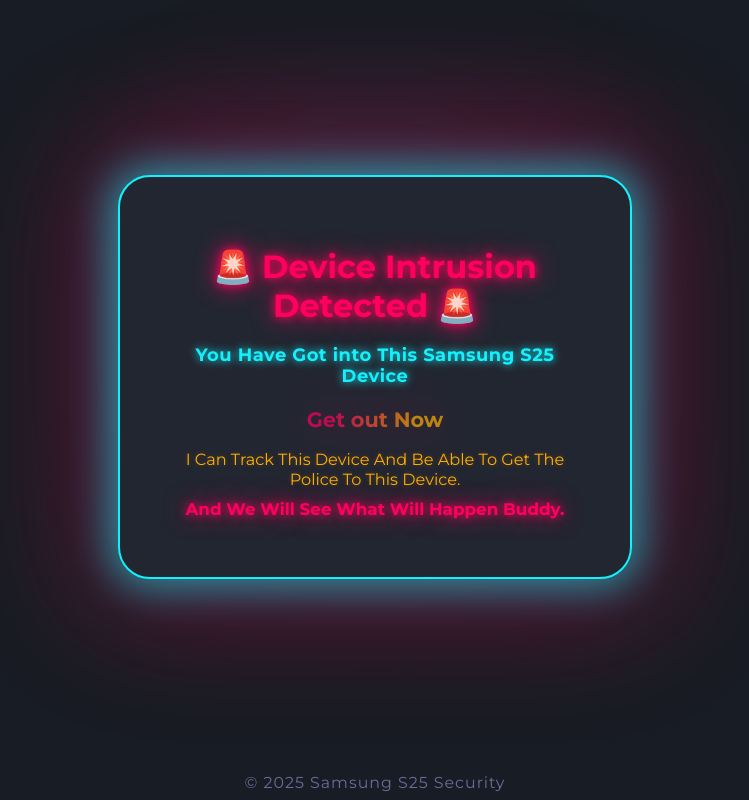
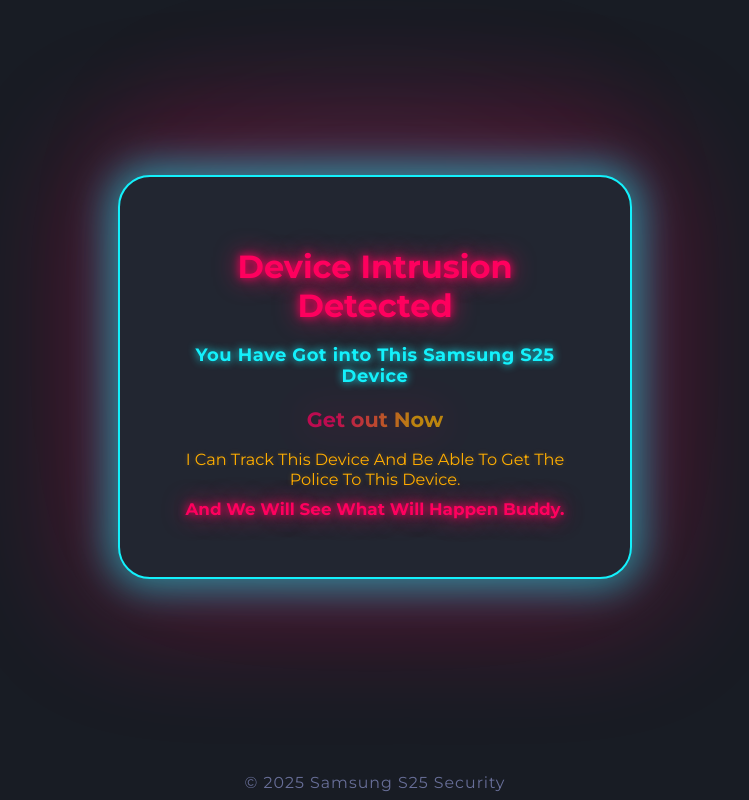
Before and after one commit to mathpunch/ideal-goggles, a plain HTML site: page index.html in a window 1280 px wide. Shown: the whole page, without its empty margins (265-1014 px from the left). Drawn offline with Linux system fonts and the light colour scheme.

Commit message:
Update index.html

```diff
--- a/index.html
+++ b/index.html
@@ -13,7 +13,7 @@
       <div class="blur-glow"></div>
       <div class="content-card">
         <h1 class="warning-title">
-          🚨 Device Intrusion Detected 🚨
+          Device Intrusion Detected
         </h1>
         <p class="device-info">
           <span class="highlight">You Have Got into This Samsung S25 Device</span>
```
